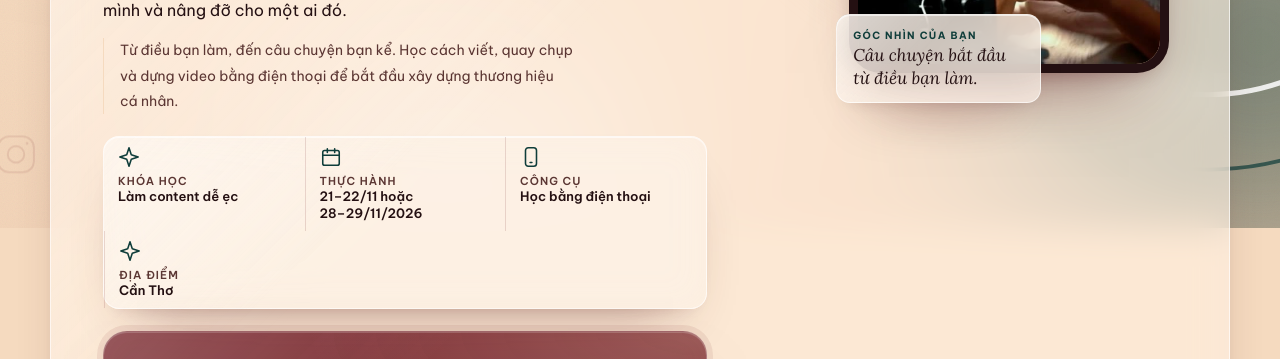
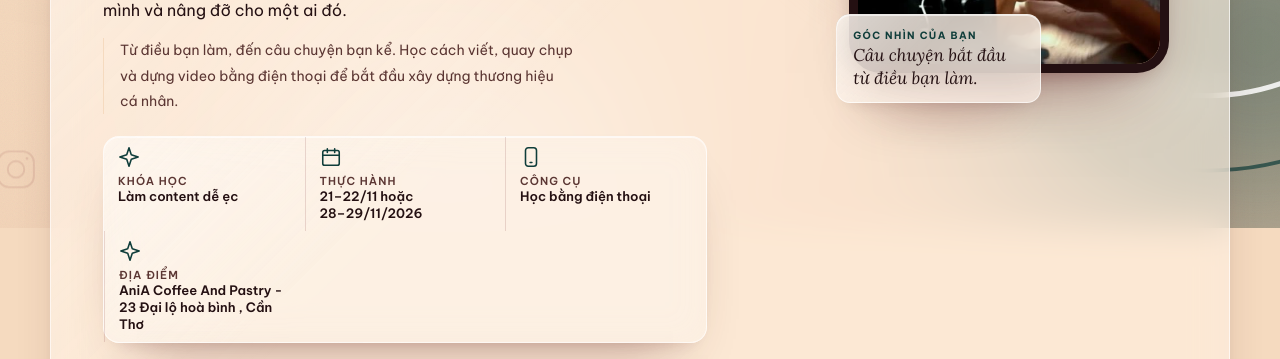
Before and after one commit to kaiduide79-coder/lam-content-de-ec, a plain HTML site: page index.html in a window 1280 px wide. Shown: the part 572-931 px from the top of the page. Drawn offline with Linux system fonts and the light colour scheme.

Commit message:
Update index.html

```diff
--- a/index.html
+++ b/index.html
@@ -78,7 +78,7 @@
             <li><svg aria-hidden="true"><use href="#spark"/></svg><span><small>Khóa học</small>Làm content dễ ẹc</span></li>
             <li><svg aria-hidden="true"><use href="#calendar"/></svg><span><small>Thực hành</small><span class="nw">21–22/11</span> hoặc <span class="nw">28–29/11/2026</span></span></li>
             <li><svg aria-hidden="true"><use href="#phone"/></svg><span><small>Công cụ</small>Học bằng điện thoại</span></li>
-            <li><svg aria-hidden="true"><use href="#spark"/></svg><span><small>Địa điểm</small>Cần Thơ</span></li>
+            <li><svg aria-hidden="true"><use href="#spark"/></svg><span><small>Địa điểm</small>AniA Coffee And Pastry - 23 Đại lộ hoà bình , Cần Thơ</span></li>
           </ul>
           <div class="hero-price" aria-labelledby="hero-price-label">
             <p class="hp-badge" id="hero-price-label">DÀNH RIÊNG CHO CỘNG ĐỒNG DOANH NHÂN TẠ BÍCH NGỌC</p>
```
